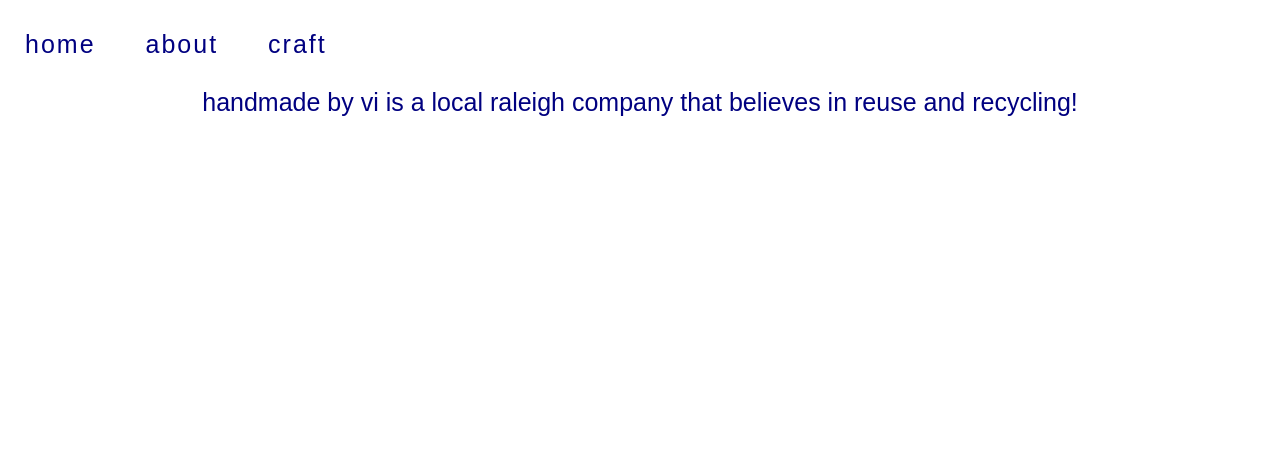
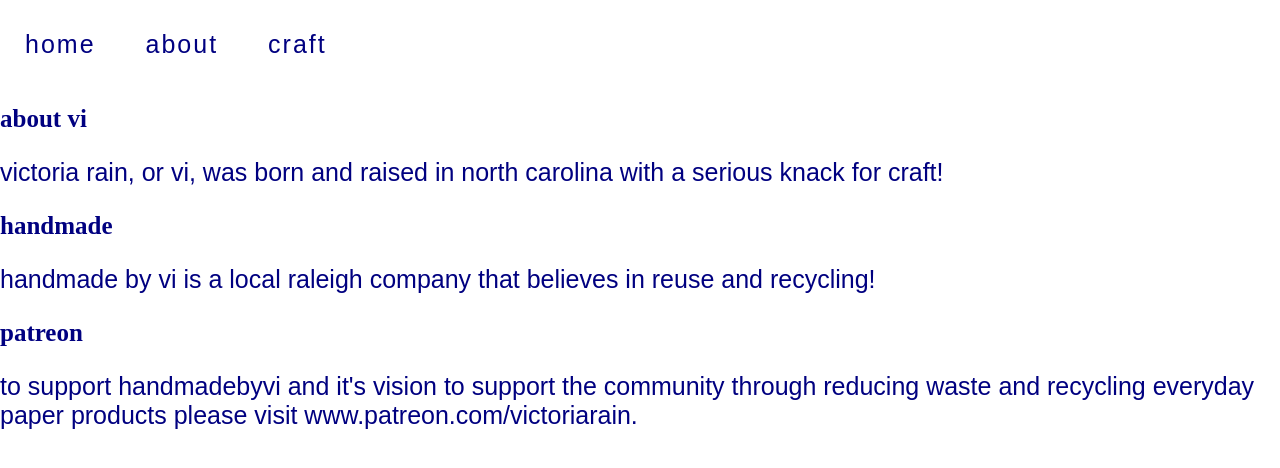
Before and after one commit to victoriarainc/ecommerce, a React (Create React App) app: page /about in a window 1280 px wide. Shown: the top 468 px of the page. Built offline with nearby package versions, Linux system fonts and the light colour scheme.

Commit message:
added content to about and craft pages

```diff
--- a/src/components/About.js
+++ b/src/components/About.js
@@ -7,8 +7,25 @@
   render() {
     return (
       <div>
-        Handmade by vi is a local Raleigh company that believes in
-        reuse and recycling!
+        <div>
+          <h1>about vi</h1>
+          <p>Victoria Rain, or Vi, was born and raised in North Carolina
+          with a serious knack for craft!</p>
+        </div>
+
+        <div>
+          <h1>handmade</h1>
+          <p>Handmade by vi is a local Raleigh company that believes in
+          reuse and recycling!</p>
+        </div>
+
+        <div>
+          <h1>patreon</h1>
+          <p>To support handmadebyvi and it's vision to support the community
+          through reducing waste and recycling everyday paper products please
+          visit <a href="www.patreon.com/victoriarain">www.patreon.com/victoriarain</a>.
+          </p>
+        </div>
       </div>
     );
   }
--- a/src/components/Craft.js
+++ b/src/components/Craft.js
@@ -7,9 +7,9 @@
   render() {
     return (
       <div>
-        <div>Facebook - /handmadecardsbyvi</div>
-        <div>Instagram - /handmadebyvi</div>
-        <div>Email - viography.raleigh@gmail.com</div>
+        <div>handlettering</div>
+        <div>typewriter</div>
+        <div>custom envelopes</div>
       </div>
     );
   }
```
